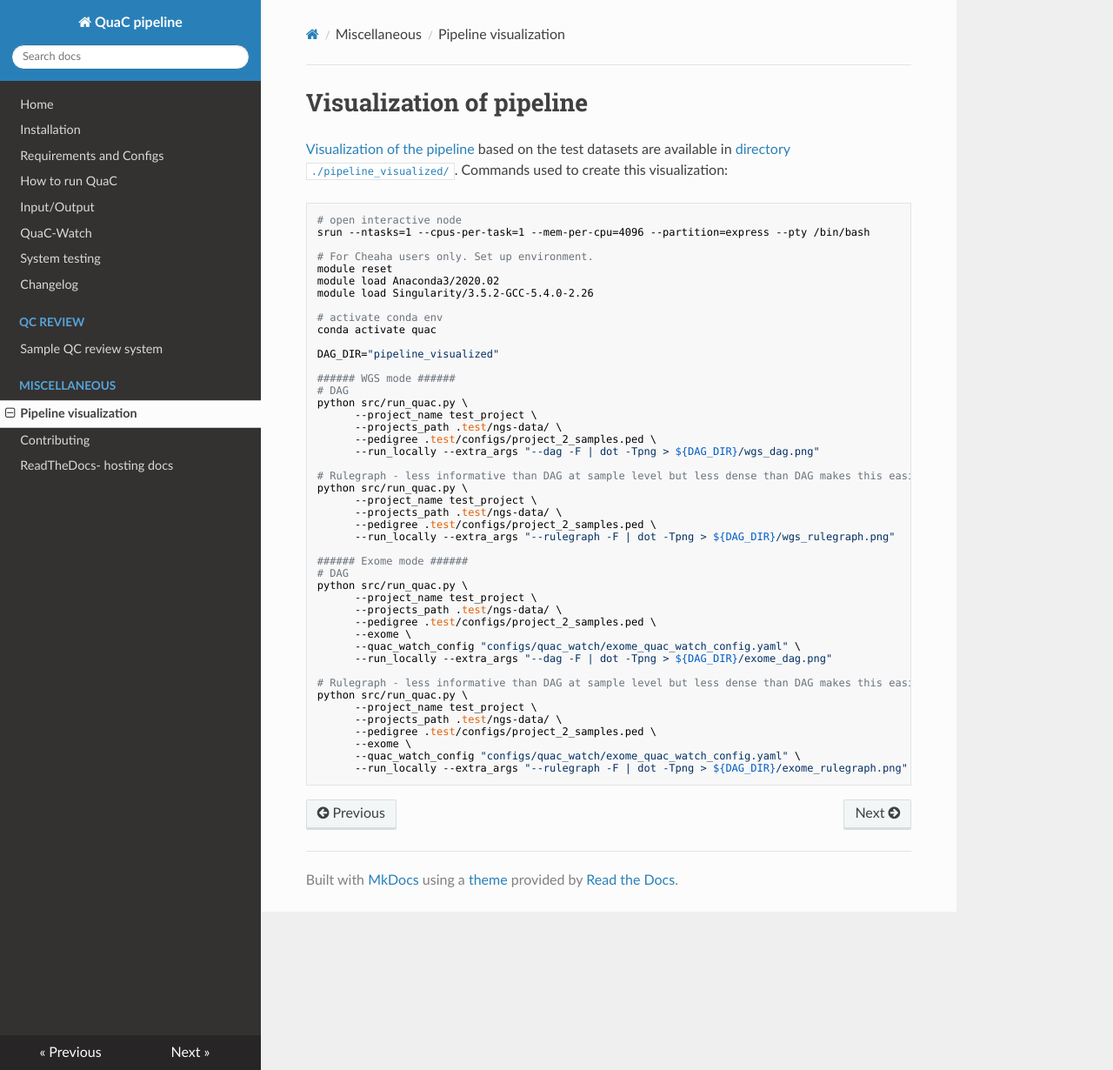
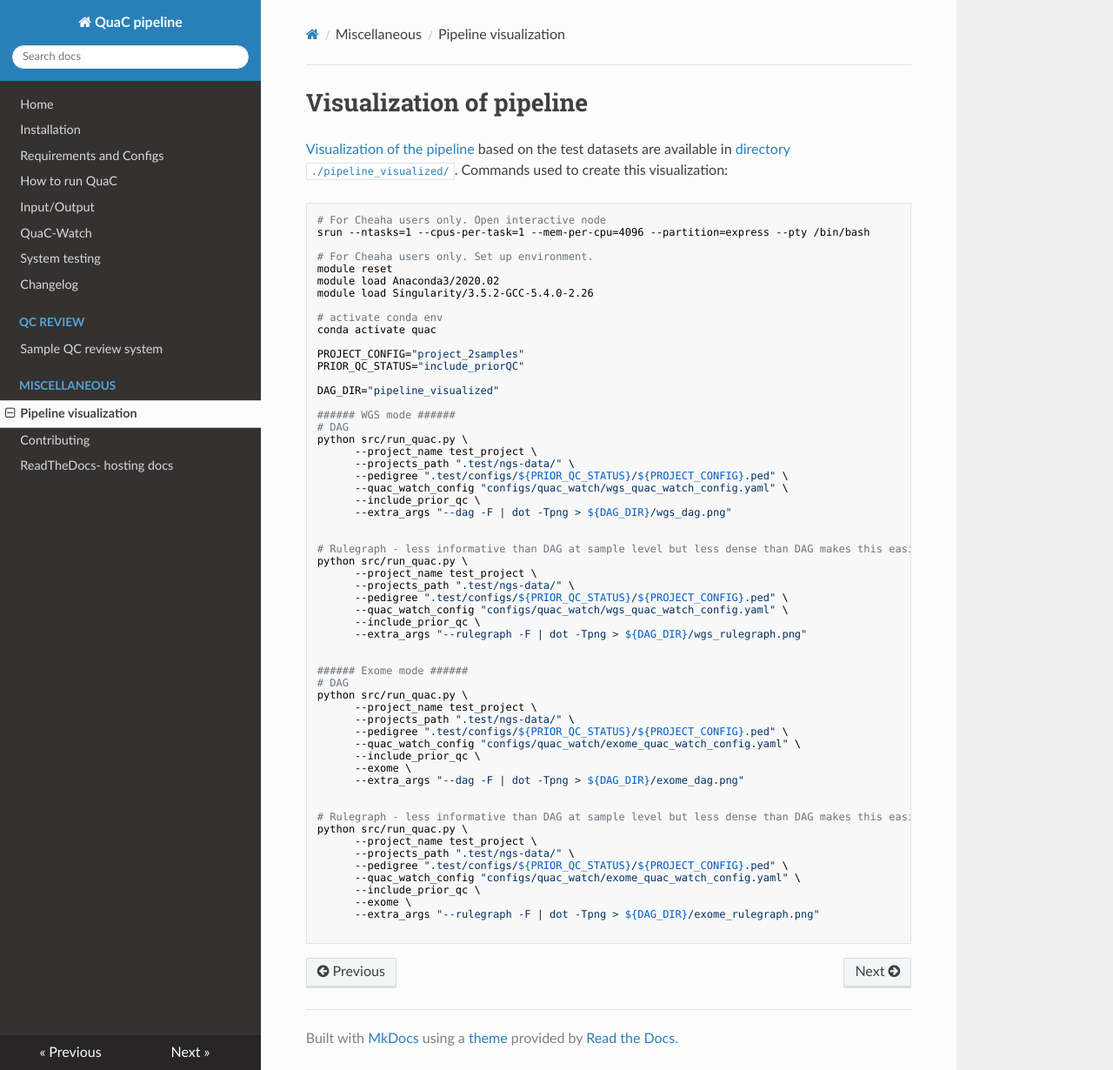
Before and after one commit to uab-cgds-worthey/quac, an MkDocs documentation site: the page built from docs/visualize_pipeline.md, in a window 1280 px wide and 1230 px high. Shown: the whole window at 87% size. Built offline with MkDocs 1.6.1, drawn with Linux system fonts in a browser that asks for light colours; nearby versions of some CDN libraries.

Commit message:
updates viz commands and viz images

````diff
--- a/docs/visualize_pipeline.md
+++ b/docs/visualize_pipeline.md
@@ -5,7 +5,7 @@ based on the test datasets are available in [directory `./pipeline_visualized/`]
 create this visualization:
 
 ```sh
-# open interactive node
+# For Cheaha users only. Open interactive node
 srun --ntasks=1 --cpus-per-task=1 --mem-per-cpu=4096 --partition=express --pty /bin/bash
 
 # For Cheaha users only. Set up environment.
@@ -16,39 +16,52 @@ module load Singularity/3.5.2-GCC-5.4.0-2.26
 # activate conda env
 conda activate quac
 
+PROJECT_CONFIG="project_2samples"
+PRIOR_QC_STATUS="include_priorQC"
+
 DAG_DIR="pipeline_visualized"
 
 ###### WGS mode ######
 # DAG
 python src/run_quac.py \
       --project_name test_project \
-      --projects_path .test/ngs-data/ \
-      --pedigree .test/configs/project_2_samples.ped \
-      --run_locally --extra_args "--dag -F | dot -Tpng > ${DAG_DIR}/wgs_dag.png"
+      --projects_path ".test/ngs-data/" \
+      --pedigree ".test/configs/${PRIOR_QC_STATUS}/${PROJECT_CONFIG}.ped" \
+      --quac_watch_config "configs/quac_watch/wgs_quac_watch_config.yaml" \
+      --include_prior_qc \
+      --extra_args "--dag -F | dot -Tpng > ${DAG_DIR}/wgs_dag.png"
+
 
 # Rulegraph - less informative than DAG at sample level but less dense than DAG makes this easier to skim
 python src/run_quac.py \
       --project_name test_project \
-      --projects_path .test/ngs-data/ \
-      --pedigree .test/configs/project_2_samples.ped \
-      --run_locally --extra_args "--rulegraph -F | dot -Tpng > ${DAG_DIR}/wgs_rulegraph.png"
+      --projects_path ".test/ngs-data/" \
+      --pedigree ".test/configs/${PRIOR_QC_STATUS}/${PROJECT_CONFIG}.ped" \
+      --quac_watch_config "configs/quac_watch/wgs_quac_watch_config.yaml" \
+      --include_prior_qc \
+      --extra_args "--rulegraph -F | dot -Tpng > ${DAG_DIR}/wgs_rulegraph.png"
+
 
 ###### Exome mode ######
 # DAG
 python src/run_quac.py \
       --project_name test_project \
-      --projects_path .test/ngs-data/ \
-      --pedigree .test/configs/project_2_samples.ped \
+      --projects_path ".test/ngs-data/" \
+      --pedigree ".test/configs/${PRIOR_QC_STATUS}/${PROJECT_CONFIG}.ped" \
+      --quac_watch_config "configs/quac_watch/exome_quac_watch_config.yaml" \
+      --include_prior_qc \
       --exome \
-      --quac_watch_config "configs/quac_watch/exome_quac_watch_config.yaml" \
-      --run_locally --extra_args "--dag -F | dot -Tpng > ${DAG_DIR}/exome_dag.png"
+      --extra_args "--dag -F | dot -Tpng > ${DAG_DIR}/exome_dag.png"
+
 
 # Rulegraph - less informative than DAG at sample level but less dense than DAG makes this easier to skim
 python src/run_quac.py \
       --project_name test_project \
-      --projects_path .test/ngs-data/ \
-      --pedigree .test/configs/project_2_samples.ped \
+      --projects_path ".test/ngs-data/" \
+      --pedigree ".test/configs/${PRIOR_QC_STATUS}/${PROJECT_CONFIG}.ped" \
+      --quac_watch_config "configs/quac_watch/exome_quac_watch_config.yaml" \
+      --include_prior_qc \
       --exome \
-      --quac_watch_config "configs/quac_watch/exome_quac_watch_config.yaml" \
-      --run_locally --extra_args "--rulegraph -F | dot -Tpng > ${DAG_DIR}/exome_rulegraph.png"
+      --extra_args "--rulegraph -F | dot -Tpng > ${DAG_DIR}/exome_rulegraph.png"
+
 ```
````
Also changed, not shown: docs/system_testing.md (+4 -3 lines), 4 other files.
